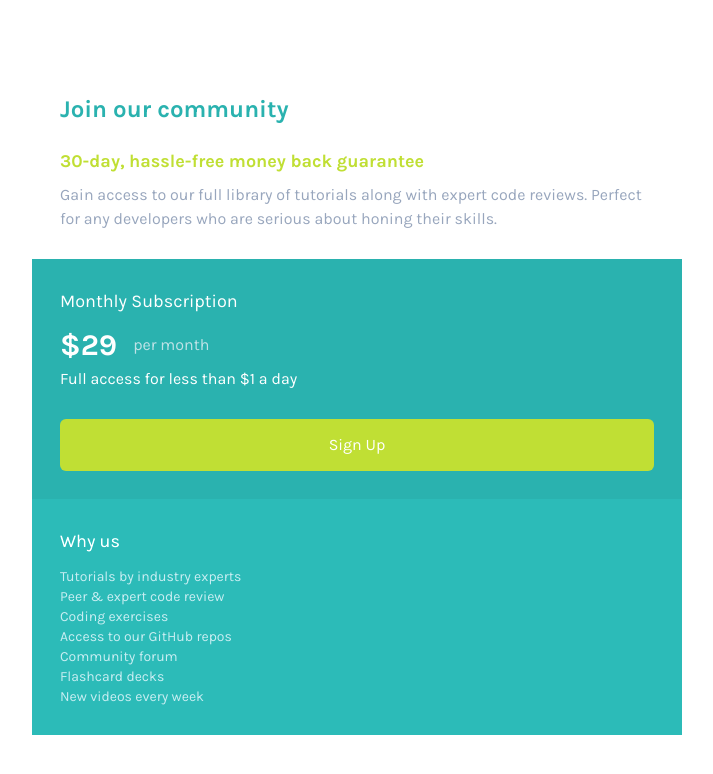
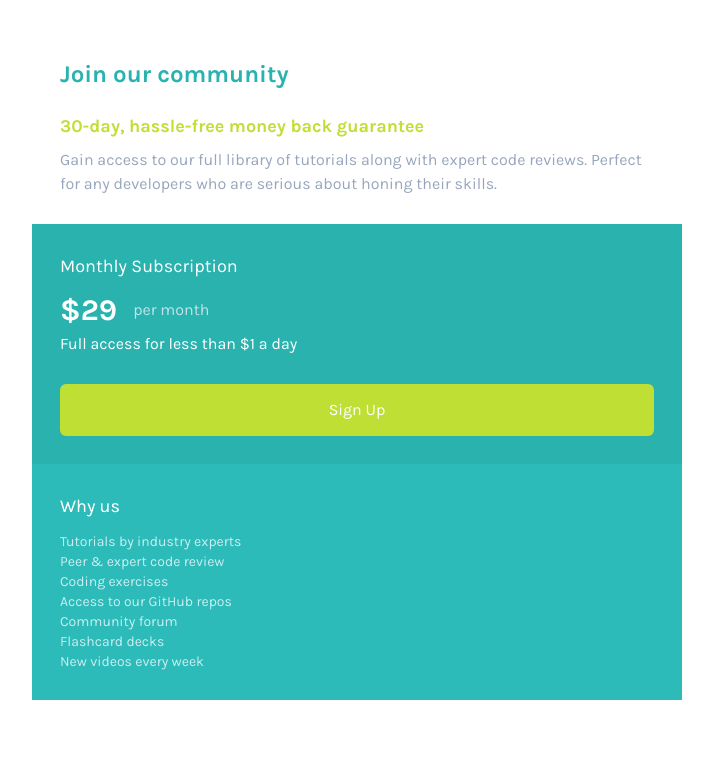
Before and after one commit to chungvuiloong/single-price-grid-component, a Next.js app: page / in a window 1280 px wide. Shown: the top 774 px of the page, without its empty margins (283-996 px from the left). Built offline with nearby package versions, Linux system fonts and the light colour scheme.

Commit message:
Changed margin to all direction.

```diff
--- a/src/app/page.tsx
+++ b/src/app/page.tsx
@@ -4,9 +4,9 @@ import WhyUs from '@/components/WhyUs'
 
 export default function Home() {
   return (
-    <main className='h-[100vh] flex flex-col justify-center'>
+    <main className='flex flex-col justify-center'>
         <div className='mx-auto'>
-            <div className='max-w-[650px] mx-[30px] rounded-md'>
+            <div className='max-w-[650px] m-[30px] rounded-md'>
                 <JoinCommunity />
                 <div className='flex lg:flex-row flex-col w-auto'>
                     <MonthlySubscription />
```
